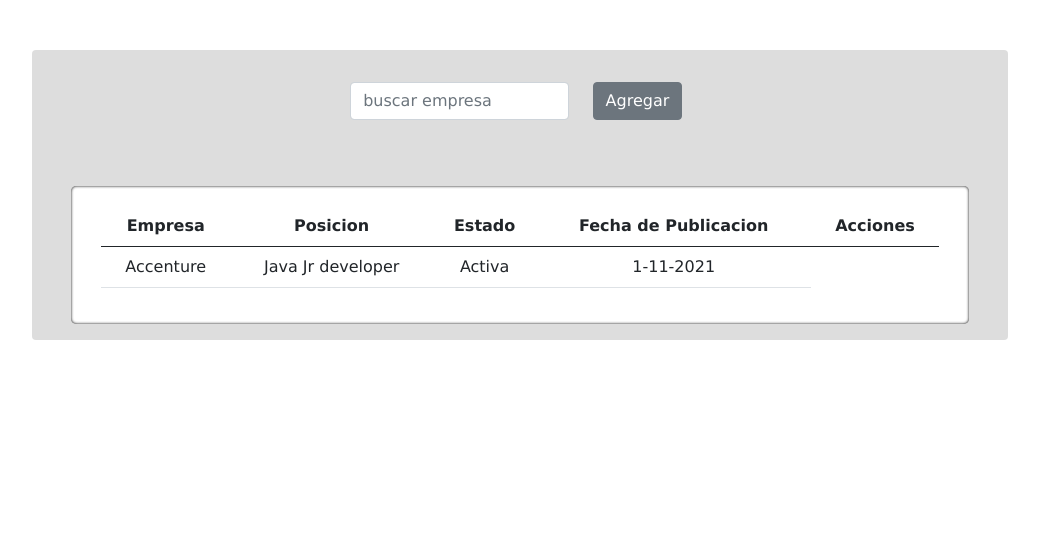
After one commit to Markos96/TPFinal, a PHP site: template views/jobs.php in a window 1280 px wide. The commit adds this page. Shown: the top 539 px of the page, without its empty margins (120-1159 px from the left). Run offline with PHP 8.4, Linux system fonts and the light colour scheme; the template is opened without the code that fills it, so the values that code supplies are empty; some libraries are stand-ins or nearby versions.

Commit message:
vista de los jobOffers

```diff
--- a/views/enterprises.php
+++ b/views/enterprises.php
@@ -16,7 +16,7 @@
           <div class="col-4">
 
 
-            <a class="btn btn-secondary" href="<?php echo FRONT_ROOT ?>enterprise/create">Agregar</a>
+            <a class="btn btn-secondary" href="<?php echo FRONT_ROOT ?>enterprise/create"><i class="far fa-plus-square"></i></a>
             <?php ?>
           </div>
         </div>
@@ -40,9 +40,9 @@
                   <td><?php echo $empresa->getFirstName(); ?></td>
                   <td>
                     <?php if ($user->getRol() == ADMIN) { ?>
-                      <a class="btn btn-warning" href="<?php echo FRONT_ROOT ?>enterprise/update?id=<?php echo $empresa->getId() ?>">editar</a>
+                      <a class="btn btn-warning" href="<?php echo FRONT_ROOT ?>enterprise/update?id=<?php echo $empresa->getId() ?>"><i class="far fa-edit text-light text-center"></i></a>
                       <?php if ($empresa->getIsActive()) { ?>
-                        <a class="btn btn-danger" href="<?php echo FRONT_ROOT ?>enterprise/delete?id=<?php echo $empresa->getId() ?>">eliminar</a>
+                        <a class="btn btn-danger" href="<?php echo FRONT_ROOT ?>enterprise/delete?id=<?php echo $empresa->getId() ?>"><i class="far fa-trash-alt"></i></a>
                       <?php } else { ?>
                         <a class="btn btn-success" href="<?php echo FRONT_ROOT ?>enterprise/alta?id=<?php echo $empresa->getId() ?>">Alta</a>
                       <?php } ?>
--- /dev/null
+++ b/views/jobs.php
@@ -0,0 +1,54 @@
+<div class="container container__pr">
+    <div class="row row__pr ">
+        <div class="col-12">
+            <div class="d-flex flex-column align-items-center rounded" style="background-color: #DDDDDD;">
+                <h3 class="card-title text-center fs-6 my-3 fw-bolder"></h3>
+                <div class="row">
+                    <div class="col-8">
+
+                        <form action="" method="post">
+
+                            <input type="text" name="name" id="searchEnterprise" class="form-control" placeholder="buscar empresa" oninput="search(this.value)">
+                            <div class="alert alert-<?php echo (isset($this->alert) ? $this->alert->getType() : "") ?> text-center fw-bold fs-6"><?php echo (isset($this->alert) ? $this->alert->getMessage() : "") ?></div>
+                        </form>
+                    </div>
+
+                    <div class="col-4">
+
+
+                        <a class="btn btn-secondary" href="<?php echo FRONT_ROOT ?>job/create">Agregar</a>
+                        <?php ?>
+                    </div>
+                </div>
+
+                <div class="card-body my-3 card-body__pr">
+                    <table class="table text-center">
+                        <thead>
+
+                            <tr>
+                                <th scope="col">Empresa</th>
+                                <th scope="col">Posicion</th>
+                                <th scope="col">Estado</th>
+                                <th scope="col">Fecha de Publicacion</th>
+                                <th scope="col">Acciones</th>
+                            </tr>
+
+                        </thead>
+                        <tbody id="info">
+
+                            <tr>
+                                <td>Accenture</td>
+                                <td>Java Jr developer</td>
+                                <td>Activa</td>
+                                <td>1-11-2021</td>
+                                <!-- Si es admin mostrar editar y eliminar -->
+                                <!-- Si es un estudiante y todavia no se postulo a ningun trabajo postular -->
+                            </tr>
+                        </tbody>
+
+                    </table>
+                </div>
+            </div>
+        </div>
+    </div>
+</div>
--- a/views/principalPage.php
+++ b/views/principalPage.php
@@ -52,7 +52,7 @@
         <div class="d-flex flex-column justify-content-center rounded" style="background-color: #DDDDDD;">
           <h3 class="card-title text-center fs-6 my-3 fw-bolder">Trabajos</h3>
           <div class="align-self-center card-body mb-3 card-body__pr">
-            <a class="nav-link text-center text-dark fs-6" href="<?php echo FRONT_ROOT ?>student/all" >Trabajos</a>
+            <a class="nav-link text-center text-dark fs-6" href="<?php echo FRONT_ROOT ?>job" >Trabajos</a>
           </div>
         </div>
       </div>
```
Also changed, not shown: controllers/JobController.php (added, +44 -0 lines).
